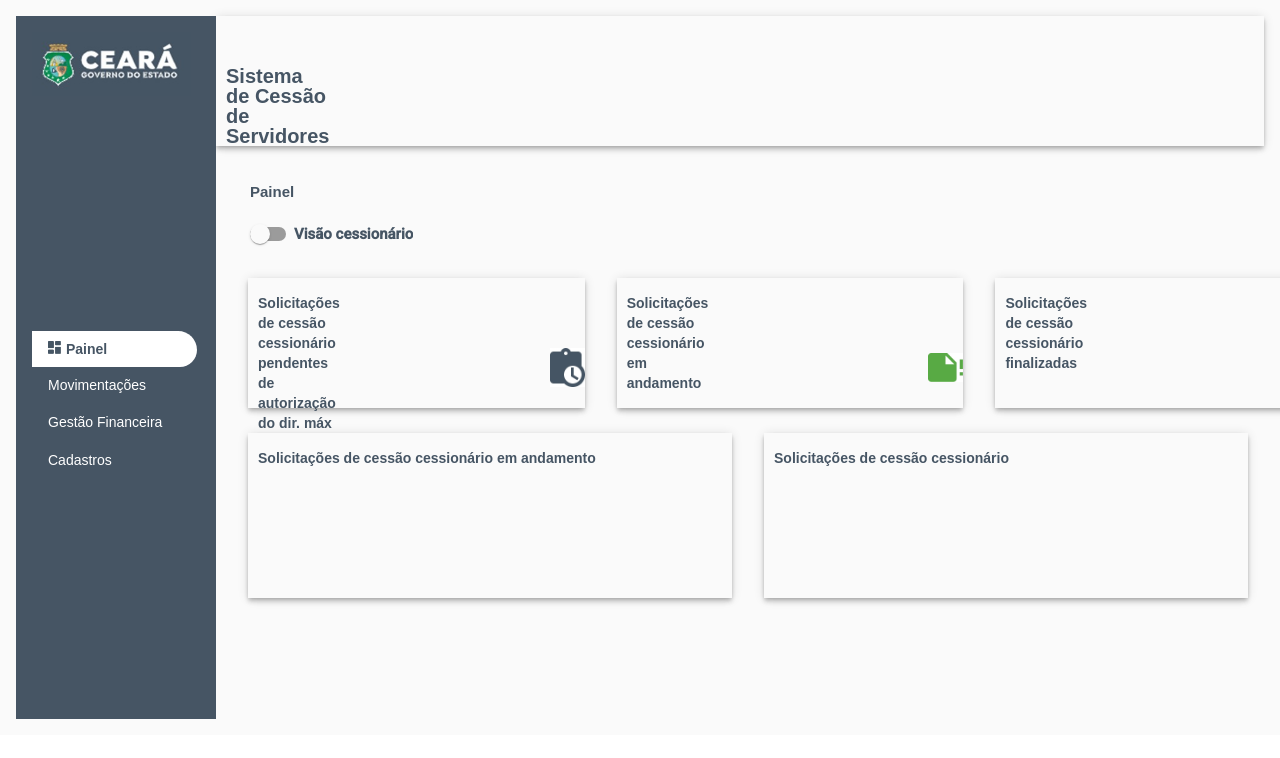
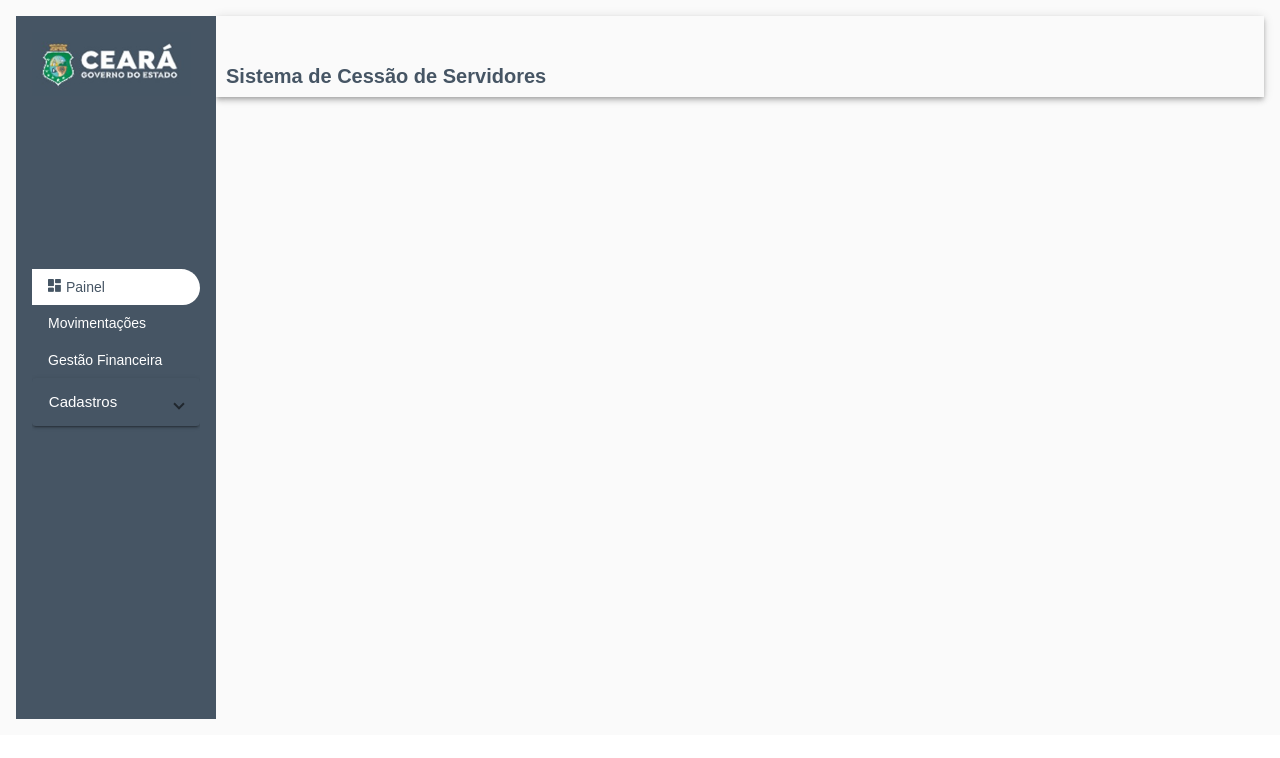
Before and after one commit to rofsobral1/cessao-servidor, an Angular app: page / in a window 1280 px wide. Shown: the top 758 px of the page. Built offline with nearby package versions, Linux system fonts and the light colour scheme.

Commit message:
criação DTO

```diff
--- a/src/app/app.component.html
+++ b/src/app/app.component.html
@@ -16,19 +16,59 @@
     <button mat-button class="menu-button">
       <span>Gestão Financeira</span>
     </button>
-    <button mat-button class="menu-button">
-      <span>Cadastros</span>
-    </button>
+    <mat-expansion-panel (opened)="panelOpenState = true"
+                       (closed)="panelOpenState = false">
+    <mat-expansion-panel-header class="painelExpansivo">
+      <mat-panel-title class="cadastro">
+        Cadastros
+      </mat-panel-title>
+    </mat-expansion-panel-header>
+    <p>
+      <button mat-button>
+        <span>País</span>
+      </button>
+    </p>
+    <p>
+      <button mat-button>
+        <span>Estado</span>
+      </button>
+    </p>
+    <p>
+      <button mat-button>
+        <span>Município</span>
+      </button>
+    </p>
+    <p>
+      <button mat-button>
+        <span>Entes</span>
+      </button>
+    </p>
+    <p>
+      <button mat-button>
+        <span>Cargos</span>
+      </button>
+    </p>
+    <p>
+      <button mat-button>
+        <span>Regras</span>
+      </button>
+    </p>
+    <p>
+      <button mat-button>
+        <span>Textos</span>
+      </button>
+    </p>
+  </mat-expansion-panel>
   </mat-sidenav>
   <mat-sidenav-content>
     <div class="content mat-elevation-z4">
       Sistema de Cessão de Servidores
-      <div>
+      <!--<div>
         <img src="assets/images/botaoNotificacao.jpg">
-      </div>
+      </div>-->
     </div>
     <div>&nbsp;</div>
-    <div class="painel-slide-bar">
+    <!--<div class="painel-slide-bar">
       Painel<br><br>
       <mat-slide-toggle>Visão cessionário</mat-slide-toggle>
     </div>
@@ -57,7 +97,7 @@
     </div>
     <div class="teste-3">
       <div class="teste-4 mat-elevation-z4">
-        Solicitações de cessão cessionário em andamento
+        Solicitações de cessão cessionário em andamento-->
           <!--<mat-table [dataSource]="dataSource" class="mat-elevation-z8">
             <ng-container matColumnDef="position">
               <mat-header-cell *matHeaderCellDef> No. </mat-header-cell>
@@ -82,10 +122,10 @@
             <mat-header-row *matHeaderRowDef="displayedColumns"></mat-header-row>
             <mat-row *matRowDef="let row; columns: displayedColumns;"></mat-row>
           </mat-table>-->
-      </div>
+      <!--</div>
       <div class="teste-4 mat-elevation-z4">
         Solicitações de cessão cessionário
       </div>
-    </div>
+    </div>-->
   </mat-sidenav-content>
 </mat-sidenav-container>
--- a/src/app/app.component.scss
+++ b/src/app/app.component.scss
@@ -43,6 +43,7 @@ img {
 
     padding-top: 50px;
     padding-left: 10px;
+    padding-bottom: 1%;
 
     img{
         width: 35px;
@@ -146,8 +147,8 @@ mat-sidenav-container {
 }
 
 .menu-button-painel {
-    top: 230px;
-    width: 165px;
+    top: 25%;
+    width: 100%;
     background: #FFFFFF padding-box;
     border-radius: 0px 31px 28px 0px;
     opacity: 1;
@@ -155,7 +156,6 @@ mat-sidenav-container {
     text-align: left;
     font-family: Arial, Helvetica, sans-serif;
     letter-spacing: 0px;
-    font-weight: bold;
 
     mat-icon {
         margin-right: 8px;
@@ -163,8 +163,9 @@ mat-sidenav-container {
 }
 
 .menu-button {
-    top: 230px;
-    width: 165px;
+    top: 25%;
+    width: 100%;
+    display: flex;
     color: #FFFFFF;
     border-radius: 0px 31px 28px 0px;
     opacity: 1;
@@ -194,3 +195,24 @@ mat-sidenav-container {
   .mat-column-name {
     height: 100px;
   }
+
+  .mat-expansion-panel {
+    top: 25%;
+    width: 100%;
+    background-color: #465564;
+    color: #FFFFFF;
+  }
+
+  .mat-expansion-panel-header{
+    padding: 0 10%;
+  }
+
+  .mat-expansion-indicator{
+    color: #FFFFFF;
+  }
+
+  .cadastro {
+    color: #FFFFFF;
+    text-align: left;
+    font-family: Arial, Helvetica, sans-serif;
+  }
--- a/src/app/app.component.ts
+++ b/src/app/app.component.ts
@@ -23,4 +23,5 @@ export class AppComponent {
   opened = false;
   displayedColumns: string[] = ['position', 'name', 'weight', 'symbol'];
   dataSource = ELEMENT_DATA;
+  panelOpenState = false;
 }
```
Also changed, not shown: src/app/dto/cargos.model.ts (added, +15 -0 lines), src/app/dto/entes.model.ts (added, +11 -0 lines), src/app/dto/estado.model.ts (added, +10 -0 lines), src/app/dto/municipio.model.ts (added, +9 -0 lines), src/app/dto/pais.model.ts (added, +8 -0 lines), src/app/dto/regras.model.ts (added, +17 -0 lines), src/app/dto/texto.model.ts (added, +9 -0 lines), src/app/dto/tipoDocumento.model.ts (added, +8 -0 lines), src/app/dto/usuarios.model.ts (added, +10 -0 lines).
